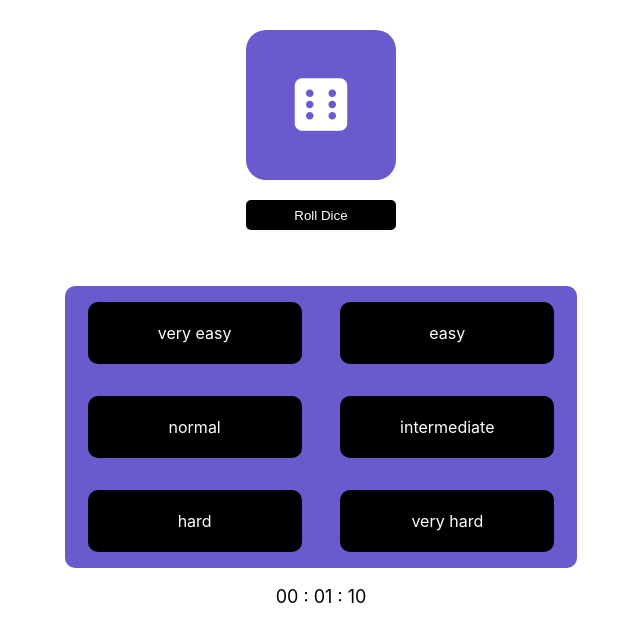
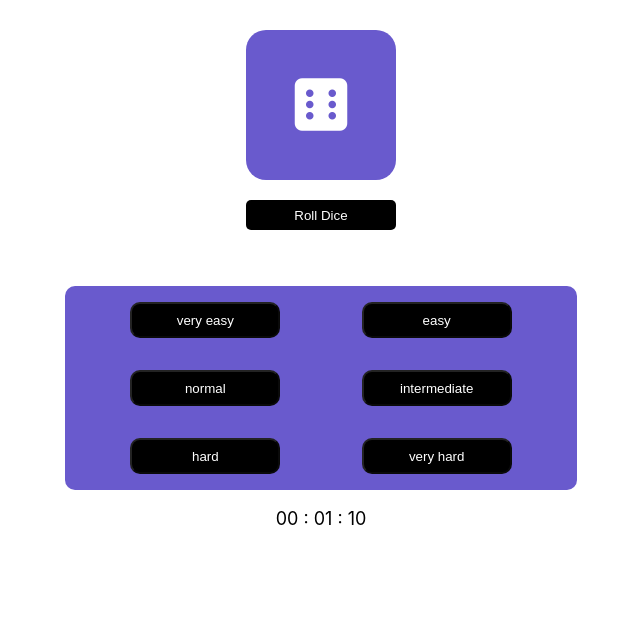
Before and after one commit to Kingsmanam/pantomime, a React (Create React App) app: page / in a window 1280 px wide. Shown: the top 642 px of the page, without its empty margins (319-959 px from the left). Built offline with nearby package versions, Linux system fonts and the light colour scheme.

Commit message:
disable buttons

```diff
--- a/src/App.js
+++ b/src/App.js
@@ -91,13 +91,14 @@ function App() {
       <div className="items">
         {items.map((item, i) => {
           return (
-            <div
+            <button
               style={{ backgroundColor: showDice == i + 1 ? "red" : "black" }}
               className="item"
               onClick={() => handleClick(i)}
+              disabled={showDice == i + 1 ? false : true}
             >
               {item}
-            </div>
+            </button>
           );
         })}
       </div>
```
